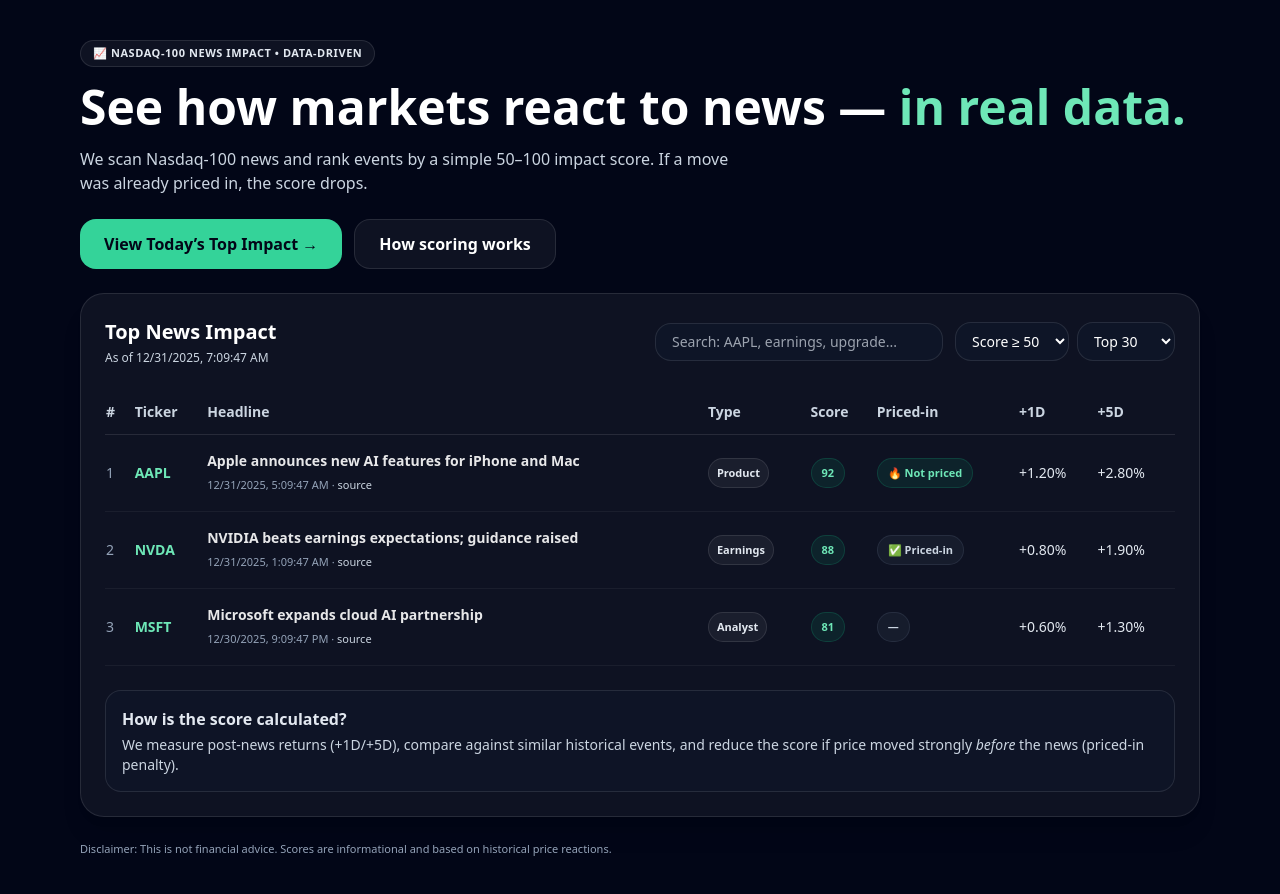
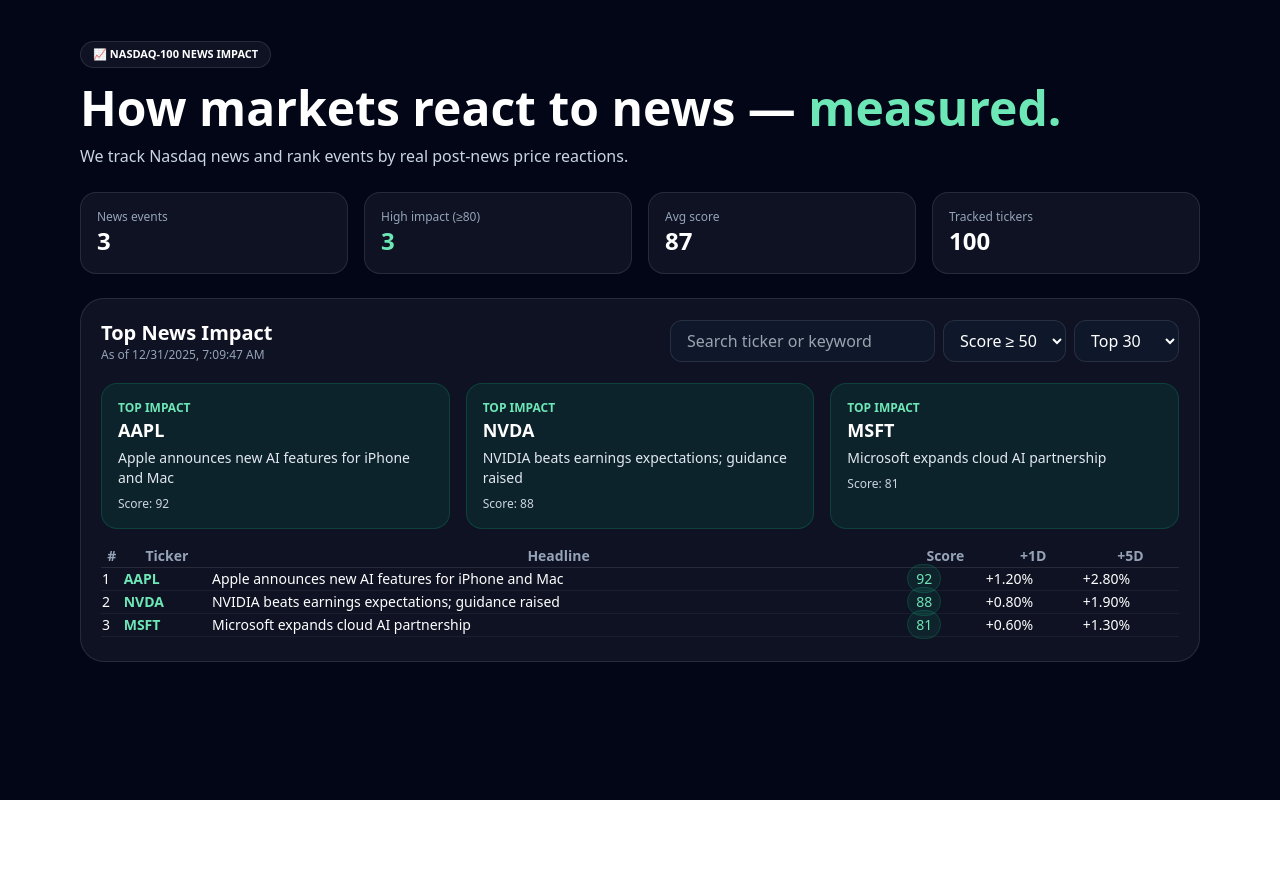
Before and after one commit to kuarkcoin/news-impact, a Next.js app: page / in a window 1280 px wide. Shown: the top 894 px of the page. After the commit the page ends 800 px from the top, so only its background shows below. Built offline with nearby package versions, Linux system fonts and the light colour scheme.

Commit message:
Update page.tsx

```diff
--- a/app/page.tsx
+++ b/app/page.tsx
@@ -3,12 +3,13 @@
 import React, { useEffect, useMemo, useState } from 'react';
 import Link from 'next/link';
 
+/* ================= TYPES ================= */
 type LeaderboardItem = {
   symbol: string;
   headline: string;
   type?: string | null;
-  publishedAt: string; // ISO
-  score: number; // 50..100
+  publishedAt: string;
+  score: number;
   pricedIn?: boolean | null;
   retPre5?: number | null;
   ret1d?: number | null;
@@ -22,6 +23,7 @@ type LeaderboardResponse = {
   items: LeaderboardItem[];
 };
 
+/* ================= HELPERS ================= */
 function fmtPct(x: number | null | undefined) {
   if (typeof x !== 'number') return '—';
   const v = x * 100;
@@ -41,6 +43,7 @@ function pricedInBadge(v: boolean | null | undefined) {
   return { txt: '—', cls: 'bg-slate-500/10 text-slate-300 border-slate-500/20' };
 }
 
+/* ================= PAGE ================= */
 export default function HomePage() {
   const [data, setData] = useState<LeaderboardResponse | null>(null);
   const [loading, setLoading] = useState(true);
@@ -52,27 +55,20 @@ export default function HomePage() {
 
   useEffect(() => {
     let alive = true;
-
     (async () => {
       try {
         setLoading(true);
         setErr(null);
-
-        const res = await fetch(`/api/leaderboard?min=${minScore}&limit=${limit}`, {
-          cache: 'no-store',
-        });
-
-        const json = (await res.json().catch(() => ({}))) as any;
-        if (!res.ok) throw new Error(json?.error || `API error: ${res.status}`);
-
-        if (alive) setData(json as LeaderboardResponse);
+        const res = await fetch(`/api/leaderboard?min=${minScore}&limit=${limit}`, { cache: 'no-store' });
+        const json = await res.json();
+        if (!res.ok) throw new Error(json?.error || 'API error');
+        if (alive) setData(json);
       } catch (e: any) {
         if (alive) setErr(e?.message || 'Unknown error');
       } finally {
         if (alive) setLoading(false);
       }
     })();
-
     return () => {
       alive = false;
     };
@@ -82,217 +78,140 @@ export default function HomePage() {
     const items = data?.items || [];
     const qq = q.trim().toLowerCase();
     if (!qq) return items;
-    return items.filter((it) => {
-      const a = it.symbol?.toLowerCase() || '';
-      const b = it.headline?.toLowerCase() || '';
-      const c = (it.type || '')?.toLowerCase() || '';
-      return a.includes(qq) || b.includes(qq) || c.includes(qq);
-    });
+    return items.filter((it) =>
+      [it.symbol, it.headline, it.type].join(' ').toLowerCase().includes(qq)
+    );
   }, [data, q]);
 
+  const top3 = filtered.slice(0, 3);
+
+  /* ================= RENDER ================= */
   return (
     <div className="min-h-screen bg-slate-950 text-white">
       {/* HERO */}
-      <section className="w-full max-w-6xl mx-auto px-4 pt-10 pb-6">
-        <div className="flex flex-col gap-4">
-          <div className="inline-flex items-center gap-2 w-fit px-3 py-1 rounded-full text-[11px] font-black uppercase tracking-wider bg-white/5 border border-white/10 text-slate-200">
-            📈 Nasdaq-100 News Impact • Data-driven
+      <section className="max-w-6xl mx-auto px-4 pt-10 pb-6">
+        <div className="inline-flex items-center gap-2 px-3 py-1 rounded-full text-[11px] font-black uppercase bg-white/5 border border-white/10">
+          📈 Nasdaq-100 News Impact
         </div>
 
-          <h1 className="text-3xl sm:text-4xl md:text-5xl font-black leading-tight">
-            See how markets react to news — <span className="text-emerald-300">in real data.</span>
+        <h1 className="text-4xl md:text-5xl font-black mt-4">
+          How markets react to news — <span className="text-emerald-300">measured.</span>
         </h1>
 
-          <p className="text-slate-300 max-w-2xl">
-            We scan Nasdaq-100 news and rank events by a simple 50–100 impact score.
-            If a move was already priced in, the score drops.
+        <p className="text-slate-300 max-w-2xl mt-3">
+          We track Nasdaq news and rank events by real post-news price reactions.
         </p>
 
-          <div className="flex flex-col sm:flex-row gap-3 pt-2">
-            <a
-              href="#leaderboard"
-              className="inline-flex items-center justify-center px-6 py-3 rounded-2xl bg-emerald-400 text-slate-950 font-black hover:opacity-95 transition"
-            >
-              View Today’s Top Impact →
-            </a>
-
-            <Link
-              href="/methodology"
-              className="inline-flex items-center justify-center px-6 py-3 rounded-2xl bg-white/5 border border-white/10 text-white font-bold hover:bg-white/10 transition"
-            >
-              How scoring works
-            </Link>
-          </div>
+        {/* LIVE STATS */}
+        <div className="mt-6 grid grid-cols-2 sm:grid-cols-4 gap-4">
+          <Stat label="News events" value={data?.items.length ?? 0} />
+          <Stat label="High impact (≥80)" value={(data?.items || []).filter(i => i.score >= 80).length} accent />
+          <Stat
+            label="Avg score"
+            value={
+              data?.items.length
+                ? Math.round(data.items.reduce((a, b) => a + b.score, 0) / data.items.length)
+                : '—'
+            }
+          />
+          <Stat label="Tracked tickers" value="100" />
         </div>
       </section>
 
+      {/* LEADERBOARD */}
+      <section id="leaderboard" className="max-w-6xl mx-auto px-4 pb-16">
+        <div className="rounded-3xl bg-white/5 border border-white/10 overflow-hidden">
           {/* CONTROLS */}
-      <section id="leaderboard" className="w-full max-w-6xl mx-auto px-4 pb-16">
-        <div className="rounded-3xl bg-white/5 border border-white/10 shadow-xl overflow-hidden">
-          <div className="p-5 md:p-6 flex flex-col gap-4 md:flex-row md:items-center md:justify-between">
+          <div className="p-5 flex flex-col md:flex-row gap-4 md:items-center md:justify-between">
             <div>
               <div className="text-xl font-black">Top News Impact</div>
-              <div className="text-xs text-slate-300 mt-1">
-                {data?.asOf ? `As of ${new Date(data.asOf).toLocaleString()}` : 'Live ranking'}
+              <div className="text-xs text-slate-400">
+                {data?.asOf ? `As of ${new Date(data.asOf).toLocaleString()}` : 'Live'}
               </div>
             </div>
 
-            <div className="flex flex-col sm:flex-row gap-3 sm:items-center">
+            <div className="flex flex-wrap gap-2">
               <input
                 value={q}
                 onChange={(e) => setQ(e.target.value)}
-                placeholder="Search: AAPL, earnings, upgrade..."
-                className="w-full sm:w-72 px-4 py-2 rounded-2xl bg-slate-900/70 border border-white/10 text-sm outline-none focus:border-emerald-400/40"
+                placeholder="Search ticker or keyword"
+                className="px-4 py-2 rounded-xl bg-slate-900 border border-white/10"
               />
-
-              <div className="flex gap-2">
-                <select
-                  value={minScore}
-                  onChange={(e) => setMinScore(Number(e.target.value))}
-                  className="px-3 py-2 rounded-2xl bg-slate-900/70 border border-white/10 text-sm outline-none"
-                >
-                  <option value={50}>Score ≥ 50</option>
-                  <option value={60}>Score ≥ 60</option>
-                  <option value={70}>Score ≥ 70</option>
-                  <option value={80}>Score ≥ 80</option>
+              <select value={minScore} onChange={(e) => setMinScore(+e.target.value)} className="px-3 py-2 rounded-xl bg-slate-900 border border-white/10">
+                {[50, 60, 70, 80].map(v => <option key={v} value={v}>Score ≥ {v}</option>)}
               </select>
-
-                <select
-                  value={limit}
-                  onChange={(e) => setLimit(Number(e.target.value))}
-                  className="px-3 py-2 rounded-2xl bg-slate-900/70 border border-white/10 text-sm outline-none"
-                >
-                  <option value={20}>Top 20</option>
-                  <option value={30}>Top 30</option>
-                  <option value={50}>Top 50</option>
-                  <option value={100}>Top 100</option>
+              <select value={limit} onChange={(e) => setLimit(+e.target.value)} className="px-3 py-2 rounded-xl bg-slate-900 border border-white/10">
+                {[20, 30, 50, 100].map(v => <option key={v} value={v}>Top {v}</option>)}
               </select>
             </div>
           </div>
+
+          {/* TOP 3 */}
+          {top3.length > 0 && (
+            <div className="grid sm:grid-cols-3 gap-4 px-5 pb-4">
+              {top3.map(it => (
+                <div key={it.symbol} className="rounded-2xl bg-emerald-500/10 border border-emerald-500/20 p-4">
+                  <div className="text-xs font-black text-emerald-300">TOP IMPACT</div>
+                  <div className="text-lg font-black">{it.symbol}</div>
+                  <div className="text-sm text-slate-200 mt-1">{it.headline}</div>
+                  <div className="mt-2 text-xs text-slate-300">Score: {it.score}</div>
                 </div>
-
-          {/* TABLE */}
-          <div className="px-5 md:px-6 pb-6">
-            {loading && (
-              <div className="py-10 text-center text-slate-300">
-                <div className="inline-block w-10 h-10 border-4 border-white/10 border-t-emerald-400 rounded-full animate-spin" />
-                <div className="mt-4 text-sm font-semibold">Loading leaderboard…</div>
+              ))}
             </div>
           )}
 
-            {!loading && err && (
-              <div className="py-8 rounded-2xl bg-red-500/10 border border-red-500/20 text-red-200 px-4">
-                <div className="font-black">API error</div>
-                <div className="text-sm mt-1">{err}</div>
-              </div>
-            )}
-
+          {/* TABLE */}
+          <div className="px-5 pb-6">
+            {loading && <div className="py-10 text-center text-slate-300">Loading…</div>}
+            {!loading && err && <div className="py-6 text-red-300">{err}</div>}
             {!loading && !err && filtered.length === 0 && (
-              <div className="py-10 text-center text-slate-300">
-                No items found. Try lowering the score filter.
+              <div className="py-10 text-center">
+                <div className="text-lg font-black">No high-impact news yet</div>
+                <div className="text-slate-400 mt-2">Markets are calm. Try lowering the score.</div>
               </div>
             )}
 
             {!loading && !err && filtered.length > 0 && (
-              <div className="overflow-x-auto">
               <table className="w-full text-sm">
-                  <thead className="text-slate-300">
-                    <tr className="border-b border-white/10">
-                      <th className="text-left py-3 pr-3">#</th>
-                      <th className="text-left py-3 pr-3">Ticker</th>
-                      <th className="text-left py-3 pr-3">Headline</th>
-                      <th className="text-left py-3 pr-3">Type</th>
-                      <th className="text-left py-3 pr-3">Score</th>
-                      <th className="text-left py-3 pr-3">Priced-in</th>
-                      <th className="text-left py-3 pr-3">+1D</th>
-                      <th className="text-left py-3 pr-3">+5D</th>
+                <thead className="text-slate-400 border-b border-white/10">
+                  <tr>
+                    <th>#</th><th>Ticker</th><th>Headline</th><th>Score</th><th>+1D</th><th>+5D</th>
                   </tr>
                 </thead>
-
                 <tbody>
-                    {filtered.map((it, idx) => {
-                      const p = pricedInBadge(it.pricedIn ?? null);
+                  {filtered.map((it, i) => {
+                    const p = pricedInBadge(it.pricedIn);
                     return (
-                        <tr key={`${it.symbol}-${it.publishedAt}-${idx}`} className="border-b border-white/5">
-                          <td className="py-4 pr-3 text-slate-400">{idx + 1}</td>
-
-                          <td className="py-4 pr-3">
-                            <Link
-                              href={`/ticker/${encodeURIComponent(it.symbol)}`}
-                              className="font-black text-emerald-300 hover:underline"
-                            >
+                      <tr key={i} className="border-b border-white/5">
+                        <td>{i + 1}</td>
+                        <td>
+                          <Link href={`/ticker/${it.symbol}`} className="text-emerald-300 font-black hover:underline">
                             {it.symbol}
                           </Link>
                         </td>
-
-                          <td className="py-4 pr-3 min-w-[360px]">
-                            <div className="font-semibold text-white/90">{it.headline}</div>
-                            <div className="text-[11px] text-slate-400 mt-1">
-                              {new Date(it.publishedAt).toLocaleString()}
-                              {it.url ? (
-                                <>
-                                  {' '}
-                                  ·{' '}
-                                  <a
-                                    href={it.url}
-                                    target="_blank"
-                                    rel="noreferrer"
-                                    className="text-slate-300 hover:underline"
-                                  >
-                                    source
-                                  </a>
-                                </>
-                              ) : null}
-                            </div>
-                          </td>
-
-                          <td className="py-4 pr-3">
-                            <span className="inline-flex items-center px-2 py-1 rounded-full text-[11px] font-black bg-white/5 border border-white/10 text-slate-200">
-                              {it.type || 'General'}
-                            </span>
-                          </td>
-
-                          <td className="py-4 pr-3">
-                            <span
-                              className={`inline-flex items-center px-2.5 py-1 rounded-full text-[11px] font-black border ${scoreBadge(
-                                it.score
-                              )}`}
-                            >
-                              {it.score}
-                            </span>
-                          </td>
-
-                          <td className="py-4 pr-3">
-                            <span className={`inline-flex items-center px-2.5 py-1 rounded-full text-[11px] font-black border ${p.cls}`}>
-                              {p.txt}
-                            </span>
-                          </td>
-
-                          <td className="py-4 pr-3 text-slate-200">{fmtPct(it.ret1d)}</td>
-                          <td className="py-4 pr-3 text-slate-200">{fmtPct(it.ret5d)}</td>
+                        <td>{it.headline}</td>
+                        <td><span className={`px-2 py-1 rounded-full border ${scoreBadge(it.score)}`}>{it.score}</span></td>
+                        <td>{fmtPct(it.ret1d)}</td>
+                        <td>{fmtPct(it.ret5d)}</td>
                       </tr>
                     );
                   })}
                 </tbody>
               </table>
+            )}
           </div>
-            )}
-
-            {/* Method box */}
-            <div className="mt-6 rounded-2xl bg-slate-900/50 border border-white/10 p-4 text-slate-200">
-              <div className="font-black">How is the score calculated?</div>
-              <div className="text-sm text-slate-300 mt-1">
-                We measure post-news returns (+1D/+5D), compare against similar historical events, and reduce the score if
-                price moved strongly <em>before</em> the news (priced-in penalty).
-              </div>
-            </div>
-          </div>
-        </div>
-
-        <div className="text-[11px] text-slate-400 mt-6">
-          Disclaimer: This is not financial advice. Scores are informational and based on historical price reactions.
         </div>
       </section>
     </div>
   );
 }
+
+/* ================= COMPONENTS ================= */
+function Stat({ label, value, accent }: { label: string; value: any; accent?: boolean }) {
+  return (
+    <div className="rounded-2xl bg-white/5 border border-white/10 p-4">
+      <div className="text-xs text-slate-400">{label}</div>
+      <div className={`text-2xl font-black ${accent ? 'text-emerald-300' : ''}`}>{value}</div>
+    </div>
+  );
+}
```
Lines whose indentation alone changed are shown as unchanged.
